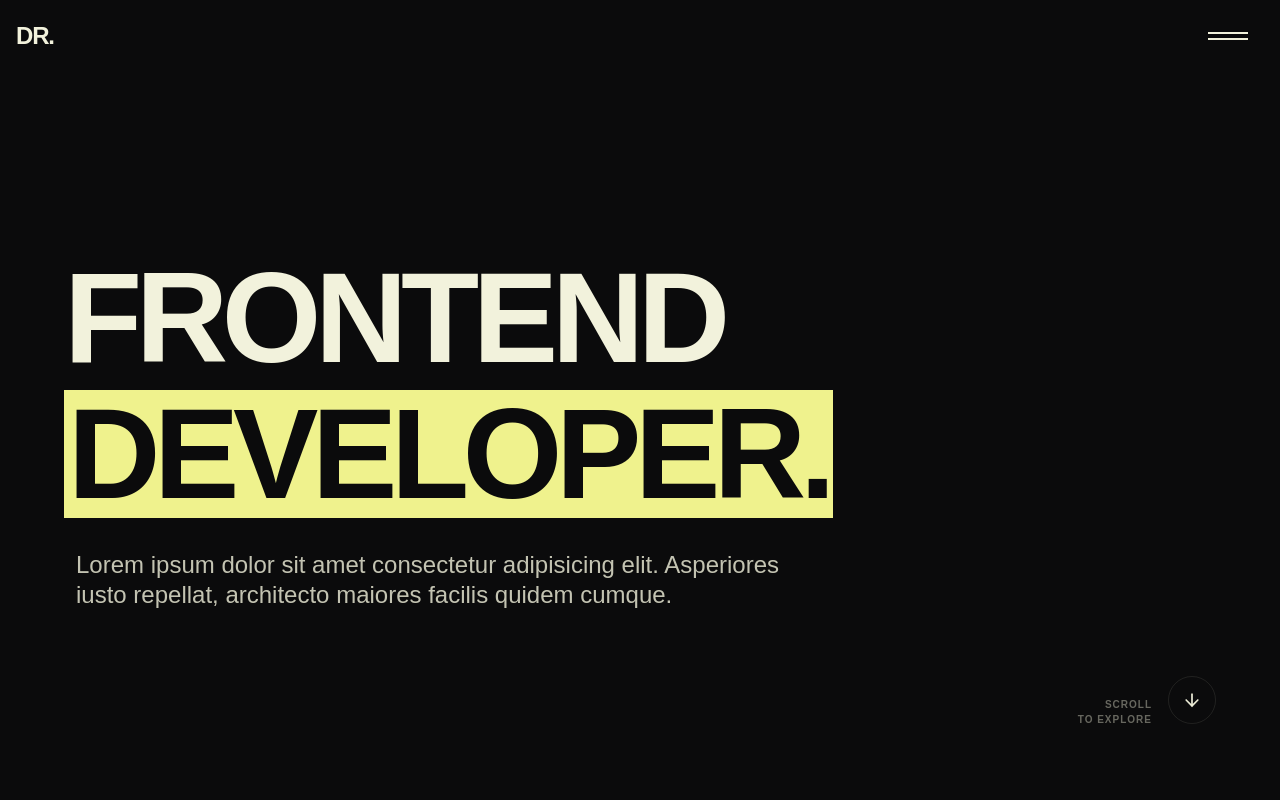
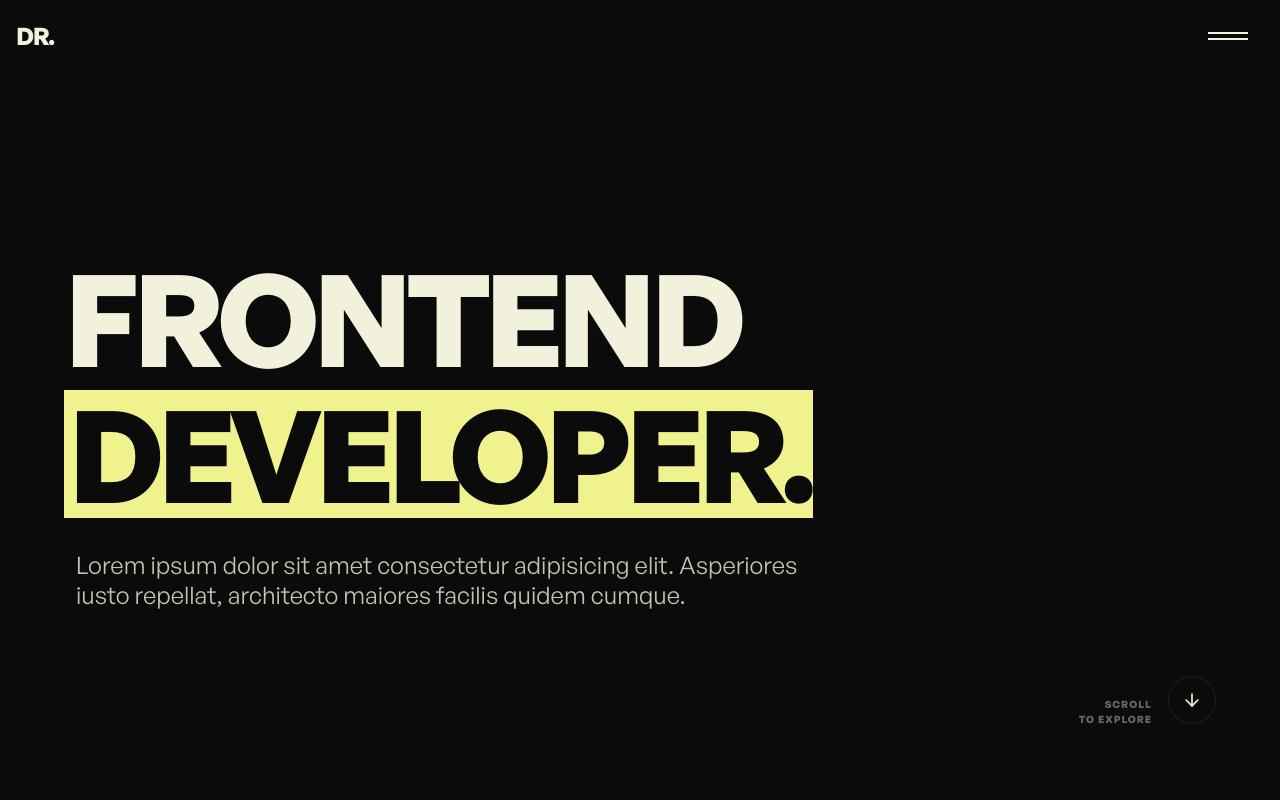
Before and after one commit to DivyashriRavichandran/portfolio, a Next.js app: page /v2 in a window 1280 px wide. Shown: the top 800 px of the page. Built offline with nearby package versions, Linux system fonts and the light colour scheme; no server answers; grey boxes are pictures that could not be loaded.

Commit message:
font fix + footer admin link fix

```diff
--- a/app/globals.css
+++ b/app/globals.css
@@ -124,27 +124,14 @@
 }
 
 @layer base {
-  * {
-    @apply border-foreground/50;
-  }
   body {
     @apply bg-background text-foreground;
+    font-family: var(--font-general-sans), sans-serif;
     font-feature-settings:
       "rlig" 1,
       "calt" 1;
-    font-family: "General Sans", sans-serif;
   }
 }
-
-/* .playfair-display {
-  font-family: "Playfair Display", serif;
-  font-optical-sizing: auto;
-  font-weight: 400;
-}
-.pathway-gothic {
-  font-family: "Pathway Gothic One", sans-serif;
-  font-style: normal;
-} */
 
 /* ROLLING TEXT HOVER ANIMATION */
 .text:hover .letter,
--- a/app/layout.tsx
+++ b/app/layout.tsx
@@ -5,10 +5,48 @@ import { Toaster } from "sonner";
 import { cookies } from "next/headers";
 import { NextIntlClientProvider } from "next-intl";
 import ConvexClientProvider from "@/components/ConvexClientProvider";
+import localFont from "next/font/local";
+
 export const metadata: Metadata = {
   title: "Divyashri's Portfolio",
   description: "A creative portfolio showcasing my work and experience",
 };
+
+const generalSans = localFont({
+  src: [
+    {
+      path: "../public/fonts/GeneralSans-Extralight.otf",
+      weight: "200",
+      style: "normal",
+    },
+    {
+      path: "../public/fonts/GeneralSans-Light.otf",
+      weight: "300",
+      style: "normal",
+    },
+    {
+      path: "../public/fonts/GeneralSans-Regular.otf",
+      weight: "400",
+      style: "normal",
+    },
+    {
+      path: "../public/fonts/GeneralSans-Medium.otf",
+      weight: "500",
+      style: "normal",
+    },
+    {
+      path: "../public/fonts/GeneralSans-Semibold.otf",
+      weight: "600",
+      style: "normal",
+    },
+    {
+      path: "../public/fonts/GeneralSans-Bold.otf",
+      weight: "700",
+      style: "normal",
+    },
+  ],
+  variable: "--font-general-sans",
+});
 
 export default async function RootLayout({
   children,
@@ -19,7 +57,11 @@ export default async function RootLayout({
   const locale = store.get("locale")?.value || "nl";
 
   return (
-    <html lang={locale} suppressHydrationWarning>
+    <html
+      lang={locale}
+      suppressHydrationWarning
+      className={generalSans.variable}
+    >
       <head>
         <link rel="icon" href="/logo.png" />
         <link rel="preconnect" href="https://fonts.googleapis.com" />
--- a/app/v2/_components/Footer.tsx
+++ b/app/v2/_components/Footer.tsx
@@ -17,8 +17,9 @@ import { toast } from "sonner";
 import emailjs from "@emailjs/browser";
 import gsap from "gsap";
 import { useGSAP } from "@gsap/react";
-import { ArrowUpRight, Linkedin, Github, ArrowUp, Link } from "lucide-react";
+import { ArrowUpRight, Linkedin, Github, ArrowUp } from "lucide-react";
 import { SignedIn } from "@clerk/nextjs";
+import Link from "next/link";
 
 const formSchema = z.object({
   firstName: z.string().min(1, "Name is required"),
@@ -246,9 +247,9 @@ const Footer = () => {
             <SignedIn>
               <Link
                 href="/admin"
-                className="text-xs opacity-50 hover:opacity-100"
+                className="hover:opacity-100 transition-opacity"
               >
-                Access Terminal
+                Admin
               </Link>
             </SignedIn>
           </div>
--- a/components/admin/AboutManager.tsx
+++ b/components/admin/AboutManager.tsx
@@ -148,7 +148,7 @@ export default function AboutManager() {
     <div className="pb-20 grid grid-cols-1 md:grid-cols-2 gap-10">
       {/* HERO & ABOUT */}
       <div className="space-y-4">
-        <Subheading icon={UserCircle} text="Identity" />
+        <Subheading icon={UserCircle} text="About me" />
 
         {["en", "nl"].map((locale) => (
           <div key={locale} className="space-y-2">
```
